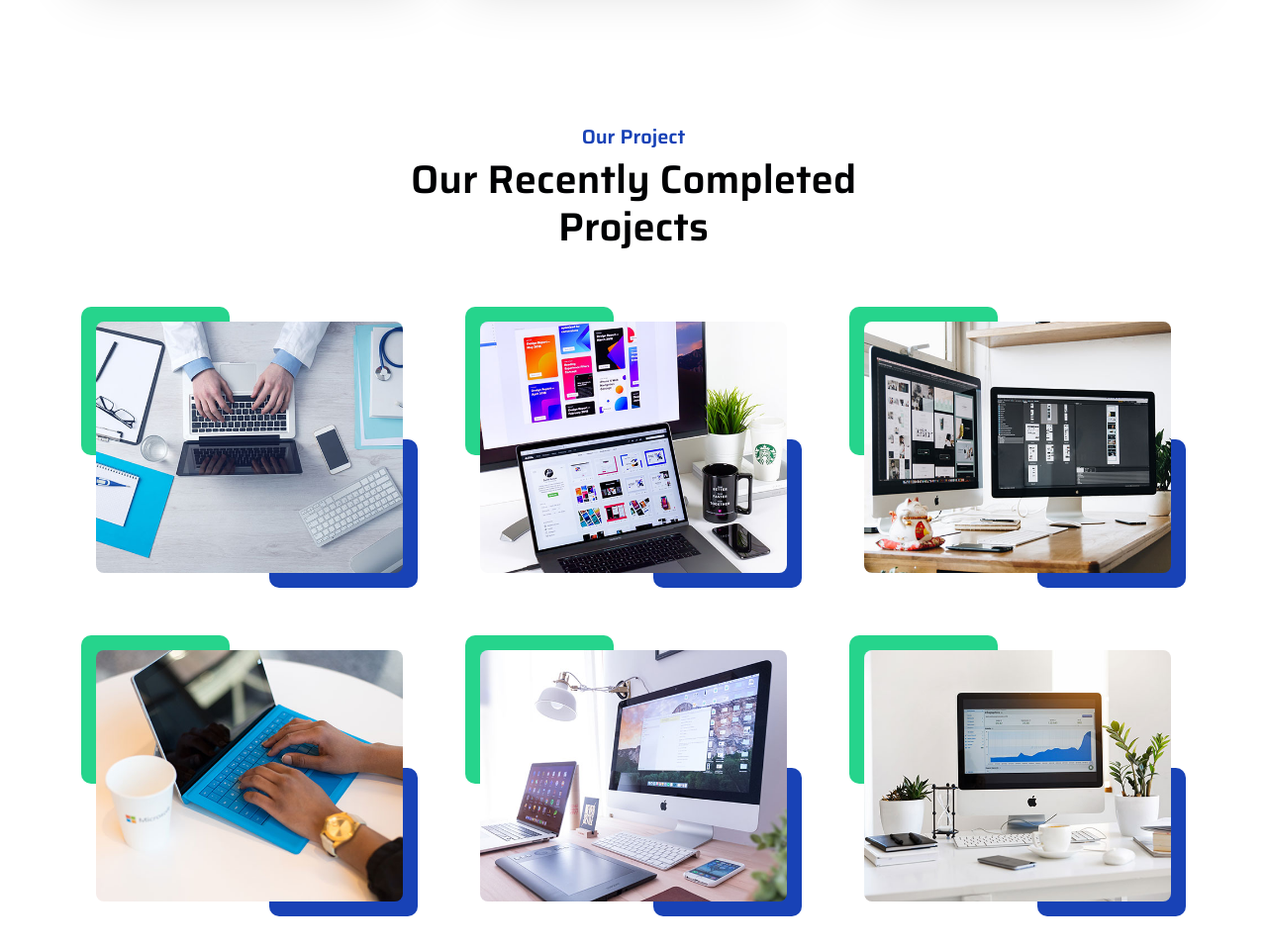
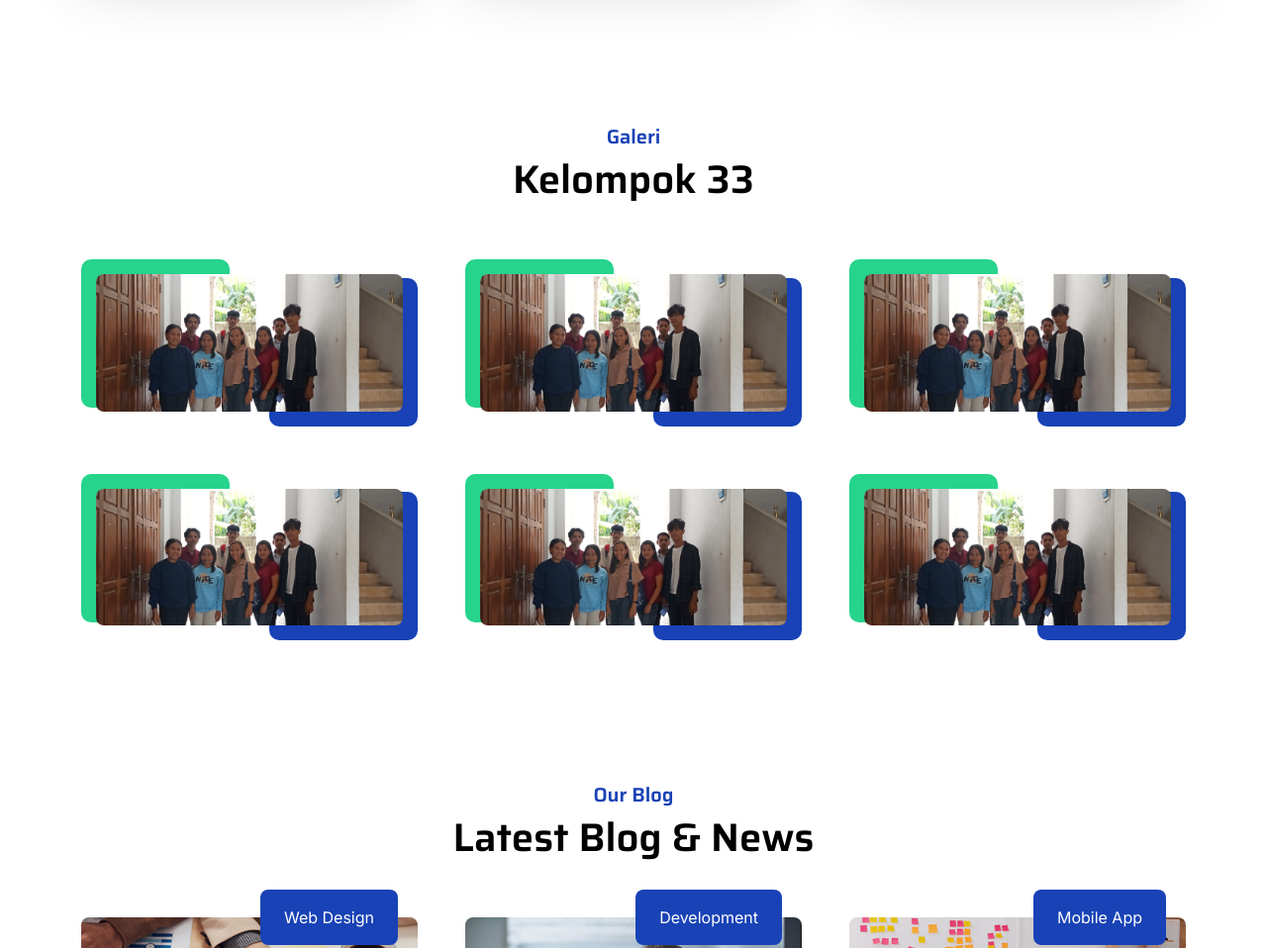
Before and after one commit to Aldo124674/web_desa2, a plain HTML site: page index.html in a window 1280 px wide. Shown: the part 2700-3658 px from the top of the page at 99% size. Drawn offline with nearby package versions, Linux system fonts and the light colour scheme.

Commit message:
Update index.html

```diff
--- a/index.html
+++ b/index.html
@@ -299,14 +299,14 @@
         <div class="container-fluid project py-5 mb-5">
             <div class="container">
                 <div class="text-center mx-auto pb-5 wow fadeIn" data-wow-delay=".3s" style="max-width: 600px;">
-                    <h5 class="text-primary">Our Project</h5>
-                    <h1>Our Recently Completed Projects</h1>
+                    <h5 class="text-primary">Galeri</h5>
+                    <h1>Kelompok 33</h1>
                 </div>
                 <div class="row g-5">
                     <div class="col-md-6 col-lg-4 wow fadeIn" data-wow-delay=".3s">
                         <div class="project-item">
                             <div class="project-img">
-                                <img src="img/project-1.jpg" class="img-fluid w-100 rounded" alt="">
+                                <img src="img/SAVE_20230613_034857.jpg" class="img-fluid w-100 rounded" alt="">
                                 <div class="project-content">
                                     <a href="#" class="text-center">
                                         <h4 class="text-secondary">Web design</h4>
@@ -319,7 +319,7 @@
                     <div class="col-md-6 col-lg-4 wow fadeIn" data-wow-delay=".5s">
                         <div class="project-item">
                             <div class="project-img">
-                                <img src="img/project-2.jpg" class="img-fluid w-100 rounded" alt="">
+                                <img src="img/SAVE_20230613_034857.jpg" class="img-fluid w-100 rounded" alt="">
                                 <div class="project-content">
                                     <a href="#" class="text-center">
                                         <h4 class="text-secondary">Cyber Security</h4>
@@ -332,7 +332,7 @@
                     <div class="col-md-6 col-lg-4 wow fadeIn" data-wow-delay=".7s">
                         <div class="project-item">
                             <div class="project-img">
-                                <img src="img/project-3.jpg" class="img-fluid w-100 rounded" alt="">
+                                <img src="img/SAVE_20230613_034857.jpg" class="img-fluid w-100 rounded" alt="">
                                 <div class="project-content">
                                     <a href="#" class="text-center">
                                         <h4 class="text-secondary">Mobile Info</h4>
@@ -345,7 +345,7 @@
                     <div class="col-md-6 col-lg-4 wow fadeIn" data-wow-delay=".3s">
                         <div class="project-item">
                             <div class="project-img">
-                                <img src="img/project-4.jpg" class="img-fluid w-100 rounded" alt="">
+                                <img src="img/SAVE_20230613_034857.jpg" class="img-fluid w-100 rounded" alt="">
                                 <div class="project-content">
                                     <a href="#" class="text-center">
                                         <h4 class="text-secondary">Web Development</h4>
@@ -358,7 +358,7 @@
                     <div class="col-md-6 col-lg-4 wow fadeIn" data-wow-delay=".5s">
                         <div class="project-item">
                             <div class="project-img">
-                                <img src="img/project-5.jpg" class="img-fluid w-100 rounded" alt="">
+                                <img src="img/SAVE_20230613_034857.jpg" class="img-fluid w-100 rounded" alt="">
                                 <div class="project-content">
                                     <a href="#" class="text-center">
                                         <h4 class="text-secondary">Digital Marketing</h4>
@@ -371,7 +371,7 @@
                     <div class="col-md-6 col-lg-4 wow fadeIn" data-wow-delay=".7s">
                         <div class="project-item">
                             <div class="project-img">
-                                <img src="img/project-6.jpg" class="img-fluid w-100 rounded" alt="">
+                                <img src="img/SAVE_20230613_034857.jpg" class="img-fluid w-100 rounded" alt="">
                                 <div class="project-content">
                                     <a href="#" class="text-center">
                                         <h4 class="text-secondary">keyword Research</h4>
```
